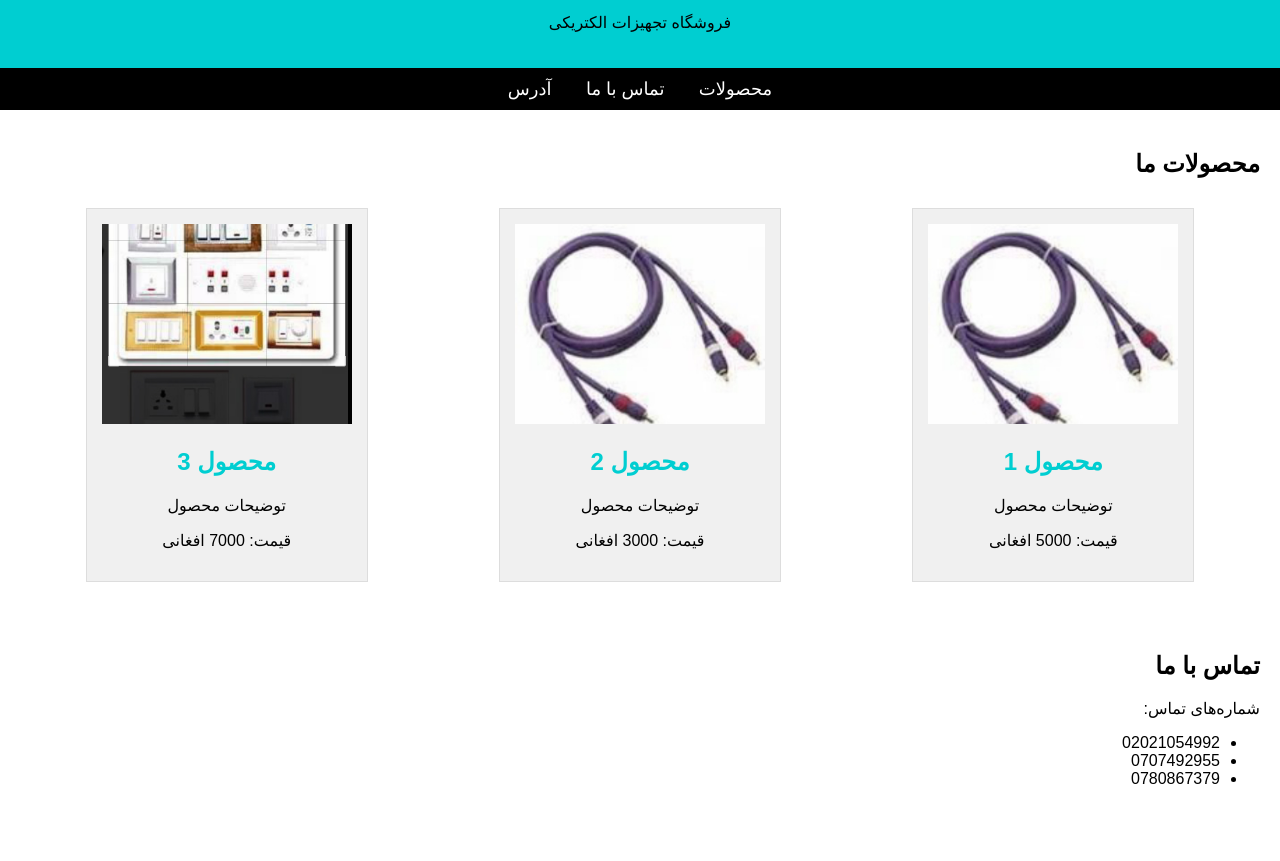
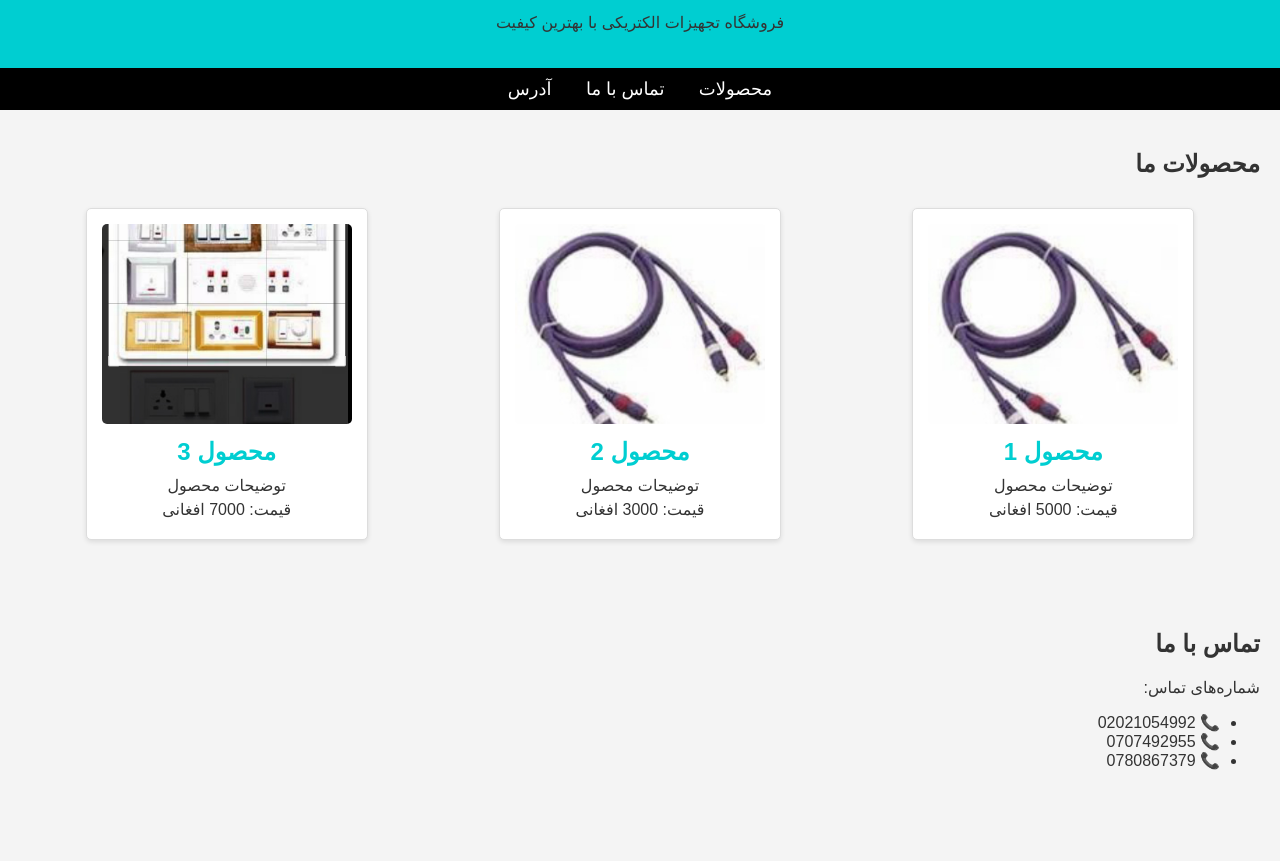
Before and after one commit to SamirCrfx/Mia-khail, a plain HTML site: page index.html in a window 1280 px wide. Shown: the part 61-922 px from the top of the page. Drawn offline with Linux system fonts and the light colour scheme.

Commit message:
For edit website

```diff
--- a/index.html
+++ b/index.html
@@ -3,12 +3,13 @@
 <head>
     <meta charset="UTF-8">
     <meta name="viewport" content="width=device-width, initial-scale=1.0">
-    <title>میاخیل الکتریک</title>
+    <title>میاخیل الکتریک | فروشگاه تجهیزات الکتریکی</title>
+    <link rel="stylesheet" href="https://cdnjs.cloudflare.com/ajax/libs/font-awesome/6.0.0-beta3/css/all.min.css">
     <style>
         body {
             font-family: 'Arial', sans-serif;
-            background-color: #ffffff;
-            color: #000;
+            background-color: #f4f4f4;
+            color: #333;
             margin: 0;
             padding: 0;
             direction: rtl;
@@ -33,6 +34,10 @@
             margin: 0 15px;
             text-decoration: none;
             font-size: 18px;
+            transition: color 0.3s;
+        }
+        nav a:hover {
+            color: #00ced1;
         }
         section {
             padding: 20px;
@@ -43,20 +48,31 @@
             flex-wrap: wrap;
         }
         .product {
-            background-color: #f0f0f0;
+            background-color: #fff;
             border: 1px solid #ddd;
+            border-radius: 5px;
             padding: 15px;
             margin: 10px;
             width: 250px;
             text-align: center;
+            box-shadow: 0 2px 5px rgba(0, 0, 0, 0.1);
+            transition: transform 0.3s;
+        }
+        .product:hover {
+            transform: scale(1.05);
         }
         .product img {
             width: 100%;
             height: 200px;
             object-fit: cover;
+            border-radius: 5px;
         }
         .product h2 {
             color: #00ced1;
+            margin: 10px 0;
+        }
+        .product p {
+            margin: 5px 0;
         }
         footer {
             background-color: #000;
@@ -64,13 +80,19 @@
             padding: 20px;
             text-align: center;
         }
+        footer p {
+            margin: 0;
+        }
+        .contact-info, .location {
+            margin: 20px 0;
+        }
     </style>
 </head>
 <body>
 
     <header>
         <h1>میاخیل الکتریک</h1>
-        <p>فروشگاه تجهیزات الکتریکی</p>
+        <p>فروشگاه تجهیزات الکتریکی با بهترین کیفیت</p>
     </header>
 
     <nav>
@@ -103,17 +125,17 @@
         </div>
     </section>
 
-    <section id="contact">
+    <section id="contact" class="contact-info">
         <h2>تماس با ما</h2>
         <p>شماره‌های تماس:</p>
         <ul>
-            <li>02021054992</li>
-            <li>0707492955</li>
-            <li>0780867379</li>
+            <li>📞 02021054992</li>
+            <li>📞 0707492955</li>
+            <li>📞 0780867379</li>
         </ul>
     </section>
 
-    <section id="location">
+    <section id="location" class="location">
         <h2>آدرس</h2>
         <p>نادر پشتون، سروری مارکیت منزل اول، دوکان نمبر 37</p>
     </section>
@@ -123,4 +145,4 @@
     </footer>
 
 </body>
-        </html>
+    </html>
```
